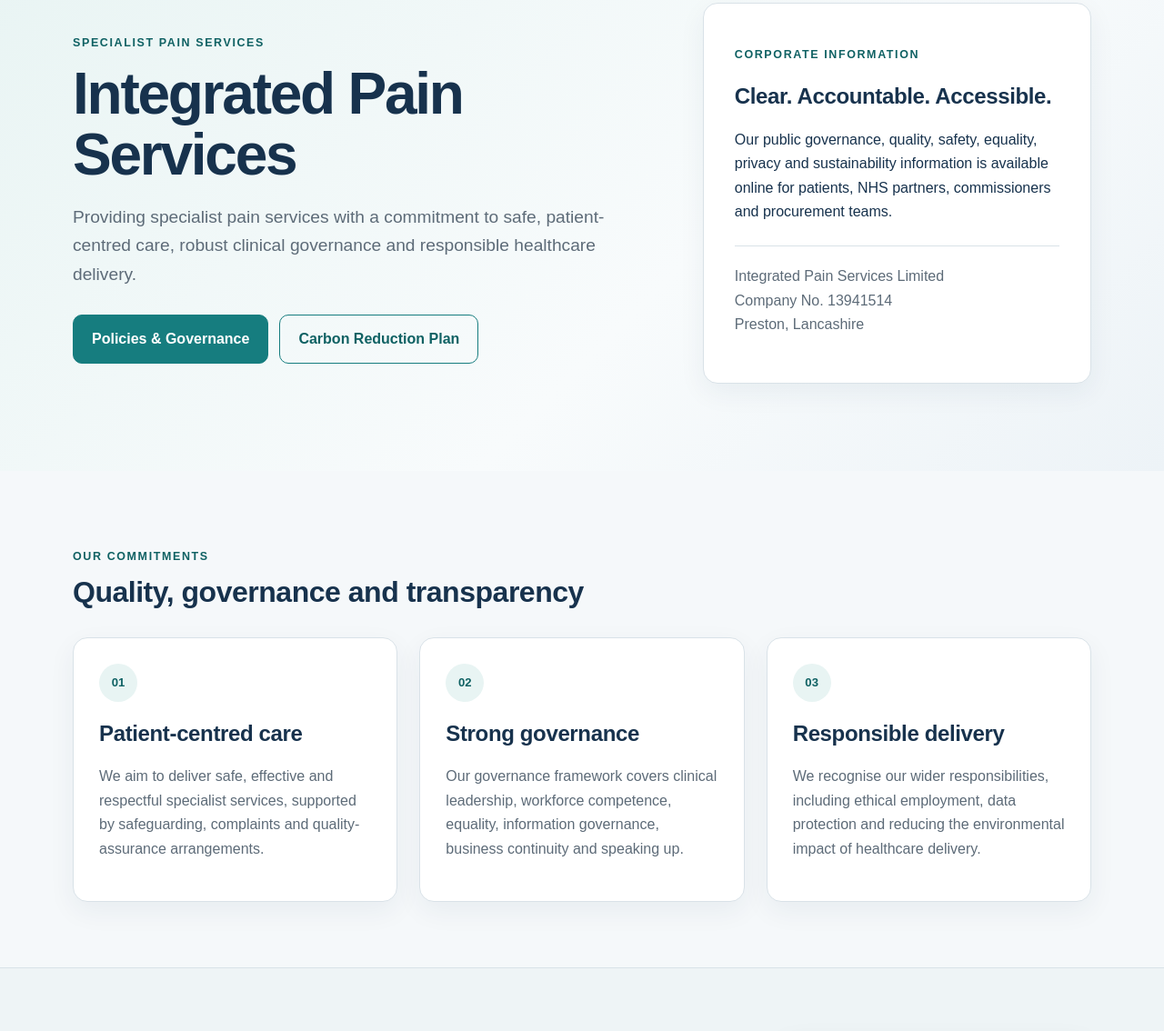
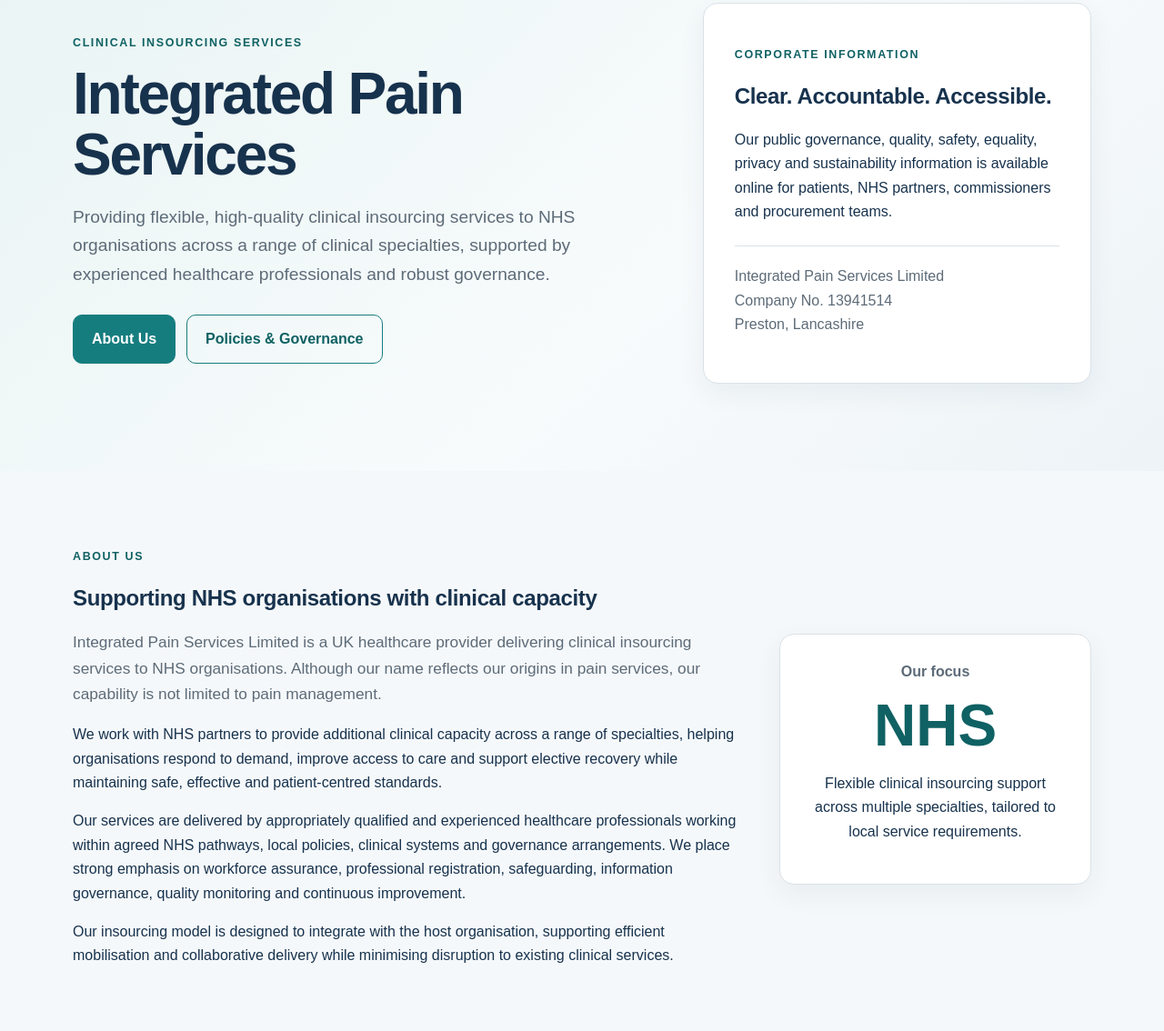
Before and after one commit to drparagdesai/integratedpainservices.co.uk, a plain HTML site: page index.html in a window 1280 px wide. Shown: the part 166-1300 px from the top of the page at 91% size. Drawn offline with Linux system fonts and the light colour scheme.

Commit message:
Add About Us and broaden clinical insourcing description

```diff
--- a/index.html
+++ b/index.html
@@ -3,7 +3,7 @@
 <head>
   <meta charset="utf-8" />
   <meta name="viewport" content="width=device-width, initial-scale=1" />
-  <meta name="description" content="Integrated Pain Services Limited - specialist pain services, governance, public policies and sustainability information." />
+  <meta name="description" content="Integrated Pain Services Limited - provider of clinical insourcing services to NHS organisations, supported by strong governance, quality and sustainability commitments." />
   <title>Integrated Pain Services</title>
   <link rel="stylesheet" href="styles.css" />
 </head>
@@ -13,6 +13,7 @@
       <a class="brand" href="index.html" aria-label="Integrated Pain Services home">Integrated Pain Services</a>
       <nav aria-label="Primary navigation">
         <a href="index.html" aria-current="page">Home</a>
+        <a href="#about">About Us</a>
         <a href="policies.html">Policies & Governance</a>
         <a href="carbon-reduction-plan.html">Carbon Reduction Plan</a>
       </nav>
@@ -23,12 +24,12 @@
     <section class="hero">
       <div class="container hero-grid">
         <div>
-          <p class="eyebrow">Specialist pain services</p>
+          <p class="eyebrow">Clinical insourcing services</p>
           <h1>Integrated Pain Services</h1>
-          <p class="lead">Providing specialist pain services with a commitment to safe, patient-centred care, robust clinical governance and responsible healthcare delivery.</p>
+          <p class="lead">Providing flexible, high-quality clinical insourcing services to NHS organisations across a range of clinical specialties, supported by experienced healthcare professionals and robust governance.</p>
           <div class="actions action-row">
-            <a class="button" href="policies.html">Policies & Governance</a>
-            <a class="button button-secondary" href="carbon-reduction-plan.html">Carbon Reduction Plan</a>
+            <a class="button" href="#about">About Us</a>
+            <a class="button button-secondary" href="policies.html">Policies & Governance</a>
           </div>
         </div>
         <div class="hero-card" aria-label="Corporate information">
@@ -40,21 +41,39 @@
       </div>
     </section>
 
-    <section class="section">
+    <section class="section" id="about">
+      <div class="container feature-grid">
+        <div>
+          <p class="eyebrow">About us</p>
+          <h2>Supporting NHS organisations with clinical capacity</h2>
+          <p class="lead small-lead">Integrated Pain Services Limited is a UK healthcare provider delivering clinical insourcing services to NHS organisations. Although our name reflects our origins in pain services, our capability is not limited to pain management.</p>
+          <p>We work with NHS partners to provide additional clinical capacity across a range of specialties, helping organisations respond to demand, improve access to care and support elective recovery while maintaining safe, effective and patient-centred standards.</p>
+          <p>Our services are delivered by appropriately qualified and experienced healthcare professionals working within agreed NHS pathways, local policies, clinical systems and governance arrangements. We place strong emphasis on workforce assurance, professional registration, safeguarding, information governance, quality monitoring and continuous improvement.</p>
+          <p>Our insourcing model is designed to integrate with the host organisation, supporting efficient mobilisation and collaborative delivery while minimising disruption to existing clinical services.</p>
+        </div>
+        <div class="feature-panel">
+          <span>Our focus</span>
+          <strong>NHS</strong>
+          <p>Flexible clinical insourcing support across multiple specialties, tailored to local service requirements.</p>
+        </div>
+      </div>
+    </section>
+
+    <section class="section section-soft">
       <div class="container">
         <div class="section-heading">
           <p class="eyebrow">Our commitments</p>
           <h2>Quality, governance and transparency</h2>
         </div>
         <div class="cards">
-          <article class="card"><div class="icon-mark">01</div><h2>Patient-centred care</h2><p>We aim to deliver safe, effective and respectful specialist services, supported by safeguarding, complaints and quality-assurance arrangements.</p></article>
+          <article class="card"><div class="icon-mark">01</div><h2>Patient-centred care</h2><p>We aim to deliver safe, effective and respectful clinical services, supported by safeguarding, complaints and quality-assurance arrangements.</p></article>
           <article class="card"><div class="icon-mark">02</div><h2>Strong governance</h2><p>Our governance framework covers clinical leadership, workforce competence, equality, information governance, business continuity and speaking up.</p></article>
-          <article class="card"><div class="icon-mark">03</div><h2>Responsible delivery</h2><p>We recognise our wider responsibilities, including ethical employment, data protection and reducing the environmental impact of healthcare delivery.</p></article>
+          <article class="card"><div class="icon-mark">03</div><h2>Responsive capacity</h2><p>Our insourcing model supports NHS organisations with additional clinical capacity that can be aligned to local pathways, demand and operational requirements.</p></article>
         </div>
       </div>
     </section>
 
-    <section class="section section-soft">
+    <section class="section">
       <div class="container feature-grid">
         <div>
           <p class="eyebrow">Policies & governance</p>
@@ -70,7 +89,7 @@
       </div>
     </section>
 
-    <section class="section">
+    <section class="section section-soft">
       <div class="container sustainability-callout">
         <div><p class="eyebrow">Sustainability</p><h2>Carbon Reduction Plan</h2><p>Our signed Carbon Reduction Plan is published at a stable public URL, supporting transparent reporting and procurement requirements.</p></div>
         <a class="button" href="carbon-reduction-plan.html">View the plan</a>
@@ -81,7 +100,7 @@
   <footer class="site-footer">
     <div class="container footer-wrap">
       <p>© <span id="year"></span> Integrated Pain Services Limited. Company No. 13941514.</p>
-      <div class="footer-links"><a href="policies.html">Policies & Governance</a><a href="carbon-reduction-plan.html">Carbon Reduction Plan</a></div>
+      <div class="footer-links"><a href="#about">About Us</a><a href="policies.html">Policies & Governance</a><a href="carbon-reduction-plan.html">Carbon Reduction Plan</a></div>
     </div>
   </footer>
   <script>document.getElementById('year').textContent = new Date().getFullYear();</script>
```
